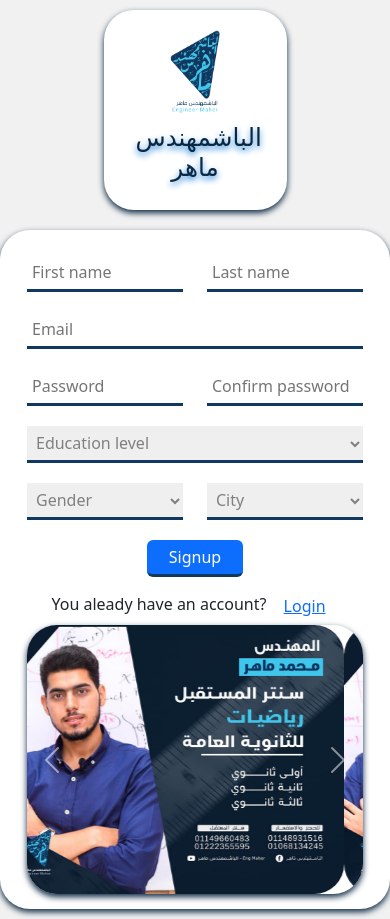
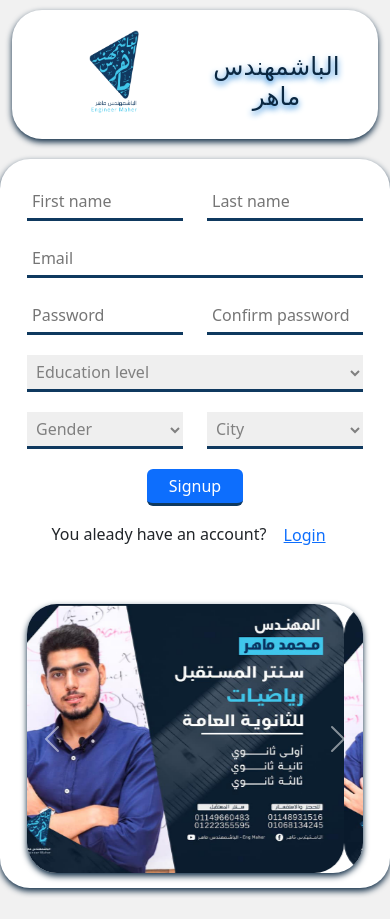
Before and after one commit to Asem-Emad/CoursesWebSite, a plain HTML site: page index.html in a window 390 px wide. After the commit the page ends 898 px from the top, so only its background shows below. Drawn offline with nearby package versions, Linux system fonts and the light colour scheme; a web font is replaced by a local one.

Commit message:
Complete responsive design

```diff
--- a/css/custom.css
+++ b/css/custom.css
@@ -31,10 +31,15 @@
 	margin: 0 auto;
 }
 
+@media (max-width: 426px) {
+	.row.header{
+		width: 100%;
+	}
+}
+
 .row.header nav {
 	background-color: #ffffff;
 	border-radius: 30px;
-	height: 100%;
 	box-shadow: 0px 3px 6px var(--shadowColor);
 }
 
@@ -43,12 +48,23 @@
 }
 
 .row.header nav .row .col h2 {
-	margin-top: 10px;
+	margin-top: 17px;
 	font-family: 'Blaka', cursive;
 	color: #0b2842;
 	text-shadow: 0 3px 6px var(--borderColor);
 }
 
+@media (max-width: 426px) {
+	.row.header nav .row .col h2 {
+		margin-top: 22px;
+	}
+}
+
+@media (max-width: 320px) {
+	.row.header nav .row .col h2 {
+		margin-top: 10px;
+	}
+}
 /* header style end */
 
 /* content style start */
@@ -100,6 +116,11 @@
 	overflow: hidden;
 }
 
+@media (max-width: 768px) {
+	.carousel.slide{
+		margin-top: 50px;
+	}
+}
 /* content style end */
 
 .modal-body form input {
```
